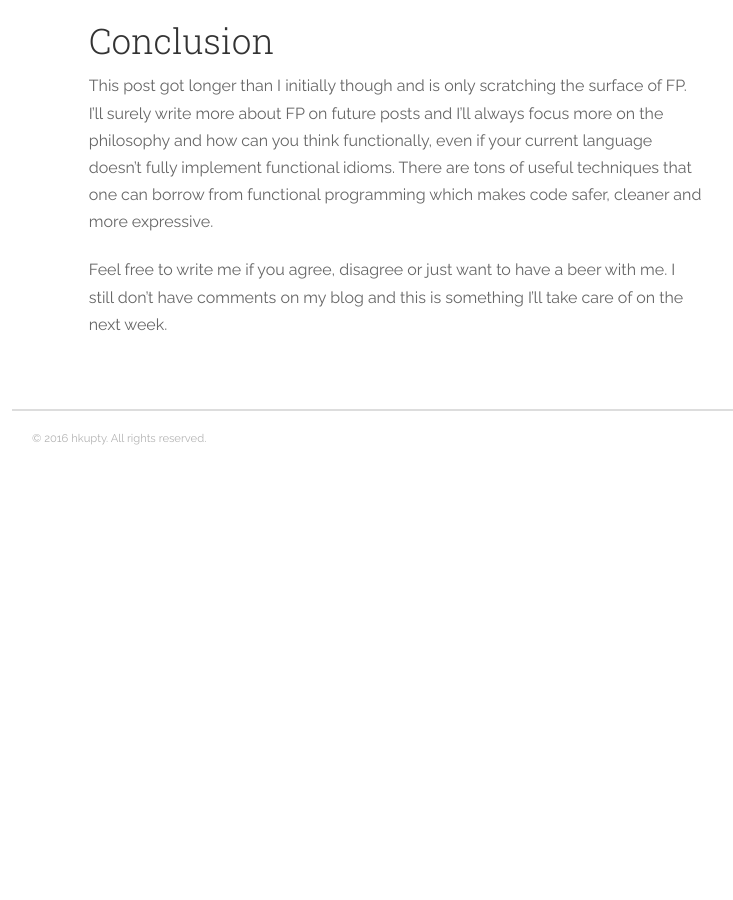
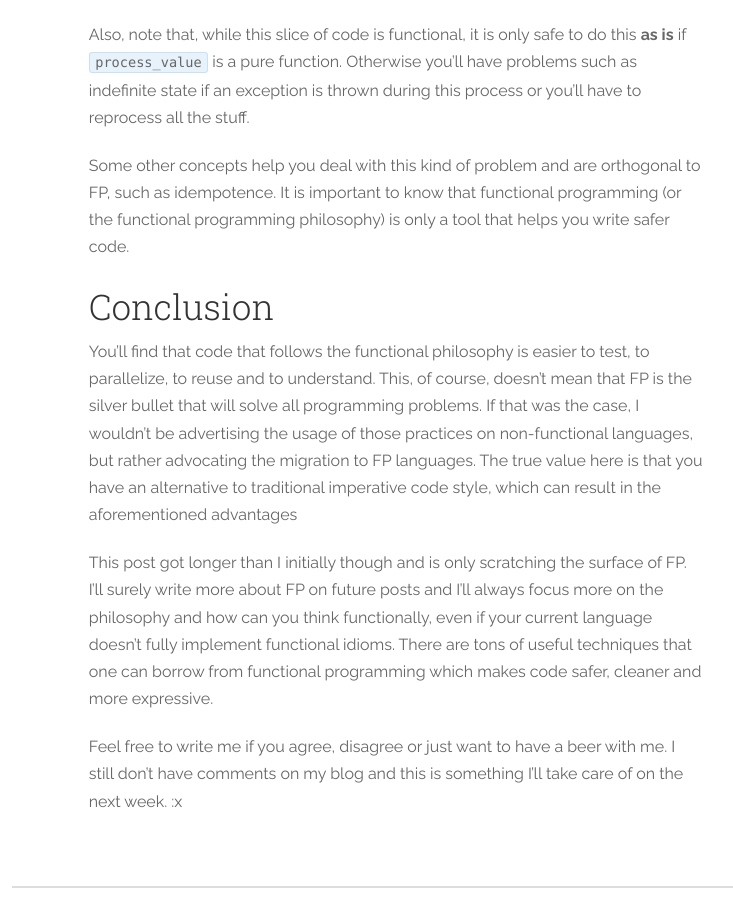
Before and after one commit to hkupty/hkupty.github.io, a Jekyll site: the page built from _posts/2016-03-19-Functional-Programming-Concepts-Idioms-and-Philosophy.md, in a window 1280 px wide and 900 px high, scrolled down 6553 px. Shown: the whole window, without its empty margins (500-1233 px from the left). Built offline with Jekyll 4.4.1, drawn with Linux system fonts in a browser that asks for light colours; nearby versions of some CDN libraries; before the commit the page ends 6998 px from its top, so only the background shows below that; some of the changed text lies outside the part shown.

Commit message:
Add some clarifications

```diff
--- a/_posts/2016-03-19-Functional-Programming-Concepts-Idioms-and-Philosophy.md
+++ b/_posts/2016-03-19-Functional-Programming-Concepts-Idioms-and-Philosophy.md
@@ -9,6 +9,8 @@
 
 I'll deconstruct the functional paradigm by first defining what 'Functional Programming' really means, then explaining common idioms and comparing the syntax.
 In the end, I'll show how to make relevant changes to non-functional in order to follow the Functional Programming Philosophy.
+
+Please note that this post is mostly intended to those who never programmed functionally before and the goal here is to present Functional Programming as a practice not strict to language features, but as a philosophy that can, to some extent, be followed in any languages, enhancing code safety and bringing some of the advantages of FP to non-functional languages.
 
 Defining 'Functional Programming'
 ---------------------------------
@@ -41,13 +43,13 @@
 Some Idioms not Quite Familiar
 ------------------------------
 
-Coming from OO to FP might be complicated if you have never seen a FP source code and how it looks like. You'll probably not be seeing the `for` and `if` commands you are used to, but instead, `map`, `reduce`, `filter` and `flatten`. You'll learn of the (not so complicated) [Monads][monad] and [Algebraic Data Types][algebraic-scala]. What is all that supposed to mean and why can't the old structures be used?
+Coming from OO to FP might be complicated if you have never seen a FP source code and how it looks like. You'll probably not be seeing the `for` and `if` commands you are used to, but instead, `map`, `reduce`, `filter` and `flatten`. You'll learn of the (not so complicated) [Monads][monad], Functors and [Algebraic Data Types][algebraic-scala]. What is all that supposed to mean and why can't the old structures be used?
 
 I'll be using the [scala][scala] names for the idioms presented here, but they are all the same in functional languages.
 
-### Learn You a Monad For a Greater Good
+### Monads, Functors and Friends
 
-Monads are [amazingly simple][simple-monad] with amazingly complicated rules. Monads are containers. Period. There are rules that regulate how Monads work and interact with other Monads, but you may leave that to later (but don't forget about it, ok?).
+Monads are [amazingly simple][simple-monad] with amazingly complicated rules. Monads are containers. Period. There are rules that regulate how Monads work and interact with other Monads and this rules also define terms such as Functors, Monoids, Applicative Functors and other extraneous terms to those who never programmed in functional languages. For the sake of simplicity, I'll group them here as simply 'Monad', taking the risk of being semantically wrong to make you understand the concept. I promise I'll disambiguate this later, ok?
 
 Let me show you some scala code to illustrate what this means:
 
@@ -207,9 +209,12 @@
 Conclusion
 ----------
 
+You'll find that code that follows the functional philosophy is easier to test, to parallelize, to reuse and to understand. This, of course, doesn't mean that FP is the silver bullet that will solve all programming problems. If that was the case, I wouldn't be advertising the usage of those practices on non-functional languages, but rather advocating the migration to FP languages. The true value here is that you have an alternative to traditional imperative code style, which can result in the aforementioned advantages
+
 This post got longer than I initially though and is only scratching the surface of FP. I'll surely write more about FP on future posts and I'll always focus more on the philosophy and how can you think functionally, even if your current language doesn't fully implement functional idioms. There are tons of useful techniques that one can borrow from functional programming which makes code safer, cleaner and more expressive.
 
 Feel free to write me if you agree, disagree or just want to have a beer with me. I still don't have comments on my blog and this is something I'll take care of on the next week.
+:x
 
 
 [fp]: https://en.wikipedia.org/wiki/Functional_programming
```
